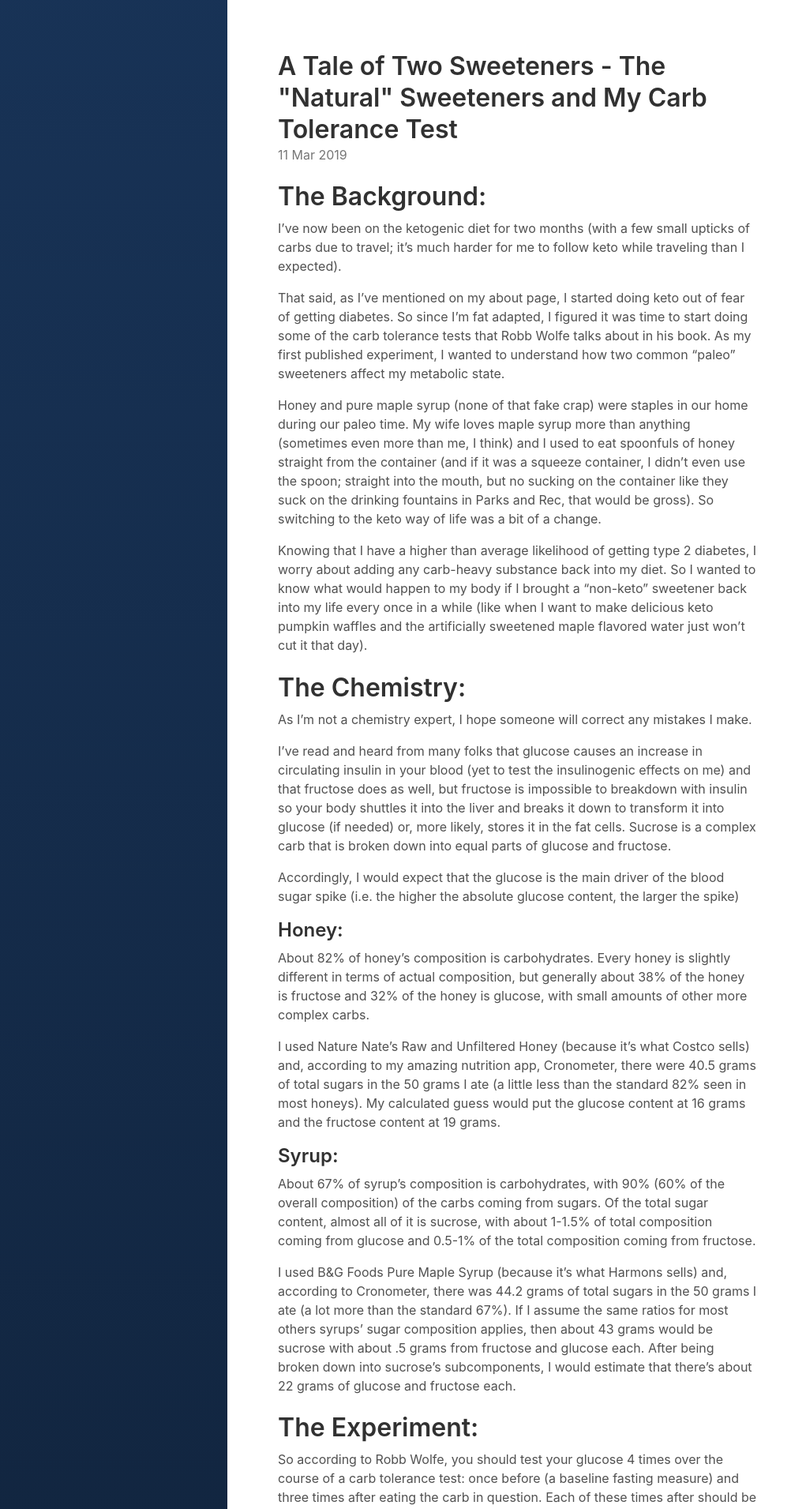
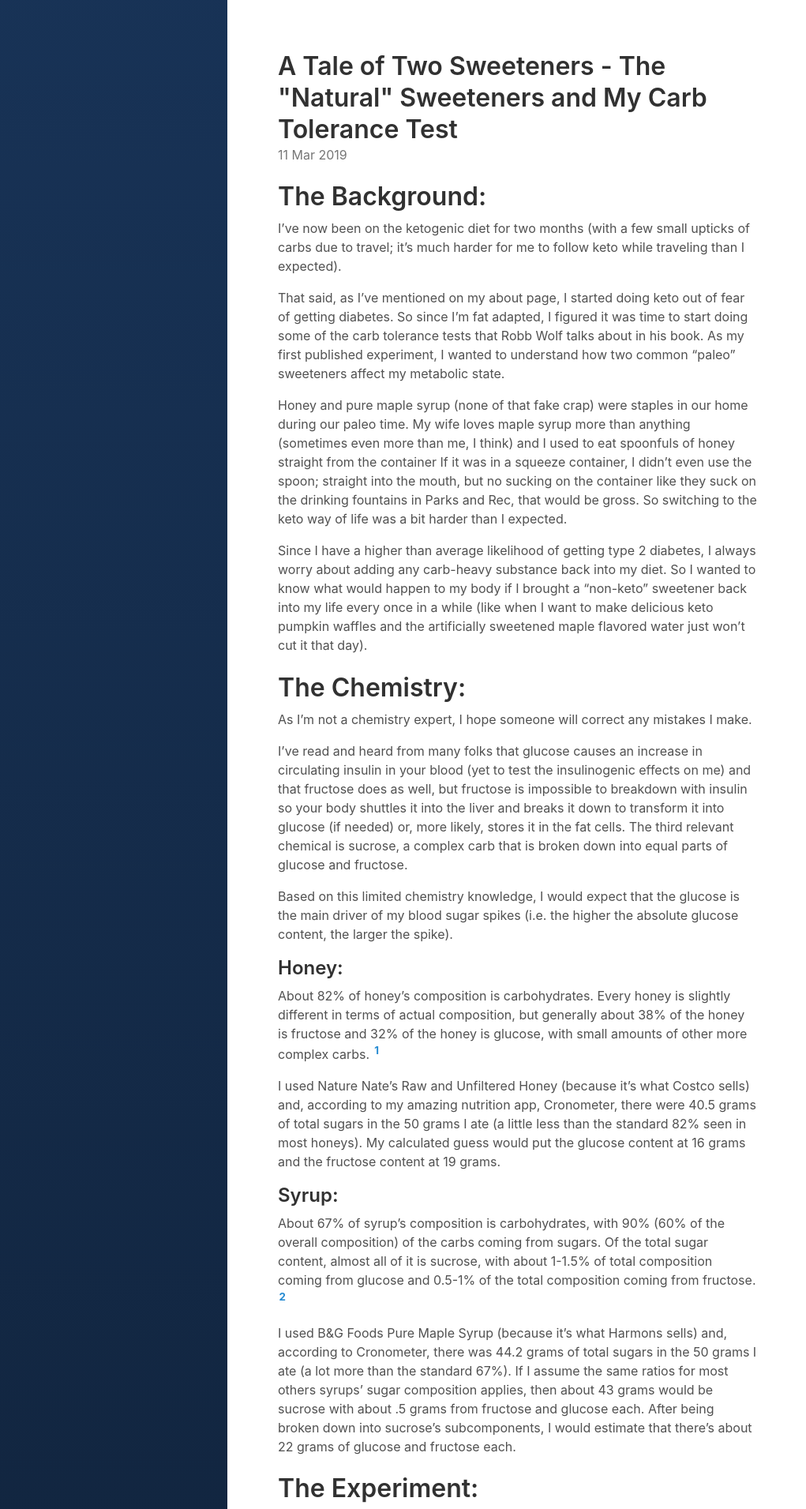
Before and after one commit to quantifiedketonian/quantifiedketonian.github.io, a Jekyll site: the page built from _posts/2019-03-11-a-tale-of-two-sweeteners.md, in a window 1280 px wide. Shown: the top 1911 px of the page at 79% size, without its empty margins (0-1021 px from the left). Built offline with Jekyll 4.4.1, drawn with Linux system fonts in a browser that asks for light colours; some of the changed text lies outside the part shown.

Commit message:
Some text edits and table edits + footnotes

```diff
--- a/_posts/2019-03-11-a-tale-of-two-sweeteners.md
+++ b/_posts/2019-03-11-a-tale-of-two-sweeteners.md
@@ -11,20 +11,20 @@ expected).
 
 That said, as I've mentioned on my about page, I started doing keto out of fear of
 getting diabetes. So since I'm fat adapted, I figured it was time to start doing
-some of the carb tolerance tests that Robb Wolfe talks about in his book. As my
+some of the carb tolerance tests that Robb Wolf talks about in his book. As my
 first published experiment, I wanted to understand how two common "paleo"
 sweeteners affect my metabolic state.
 
 Honey and pure maple syrup (none of that fake crap) were staples in our home during
 our paleo time. My wife loves maple syrup more than anything (sometimes even more
 than me, I think) and I used to eat spoonfuls of honey straight from the container
-(and if it was a squeeze container, I didn't even use the spoon; straight into the
+If it was in a squeeze container, I didn't even use the spoon; straight into the
 mouth, but no sucking on the container like they suck on the drinking fountains in
-Parks and Rec, that would be gross). So switching to the keto way of life was a bit
-of a change.
+Parks and Rec, that would be gross. So switching to the keto way of life was a bit
+harder than I expected.
 
-Knowing that I have a higher than average likelihood of getting type 2 diabetes,
-I worry about adding any carb-heavy substance back into my diet. So I wanted to
+Since I have a higher than average likelihood of getting type 2 diabetes, I always
+worry about adding any carb-heavy substance back into my diet. So I wanted to
 know what would happen to my body if I brought a "non-keto" sweetener back into
 my life every once in a while (like when I want to make delicious keto pumpkin
 waffles and the artificially sweetened maple flavored water just won't cut it that
@@ -38,16 +38,18 @@ I've read and heard from many folks that glucose causes an increase in circulati
 insulin in your blood (yet to test the insulinogenic effects on me) and that
 fructose does as well, but fructose is impossible to breakdown with insulin so your
 body shuttles it into the liver and breaks it down to transform it into glucose
-(if needed) or, more likely, stores it in the fat cells. Sucrose is a complex carb
-that is broken down into equal parts of glucose and fructose.
+(if needed) or, more likely, stores it in the fat cells. The third relevant chemical
+is sucrose, a complex carb that is broken down into equal parts of glucose and fructose.
 
-Accordingly, I would expect that the glucose is the main driver of the blood sugar
-spike (i.e. the higher the absolute glucose content, the larger the spike)
+Based on this limited chemistry knowledge, I would expect that the glucose is the
+main driver of my blood sugar spikes (i.e. the higher the absolute glucose content,
+the larger the spike).
 
 ## Honey:
+
 About 82% of honey's composition is carbohydrates. Every honey is slightly different
 in terms of actual composition, but generally about 38% of the honey is fructose and
-32% of the honey is glucose, with small amounts of other more complex carbs.
+32% of the honey is glucose, with small amounts of other more complex carbs. [^1]
 
 I used Nature Nate's Raw and Unfiltered Honey (because it's what Costco sells) and,
 according to my amazing nutrition app, Cronometer, there were 40.5 grams of total
@@ -56,10 +58,11 @@ honeys). My calculated guess would put the glucose content at 16 grams and the
 fructose content at 19 grams.
 
 ## Syrup:
+
 About 67% of syrup's composition is carbohydrates, with 90% (60% of the overall
 composition) of the carbs coming from sugars. Of the total sugar content, almost
 all of it is sucrose, with about 1-1.5% of total composition coming from glucose and
-0.5-1% of the total composition coming from fructose.
+0.5-1% of the total composition coming from fructose. [^2]
 
 I used B&G Foods Pure Maple Syrup (because it's what Harmons sells) and, according to
 Cronometer, there was 44.2 grams of total sugars in the 50 grams I ate (a lot more
@@ -70,13 +73,13 @@ I would estimate that there's about 22 grams of glucose and fructose each.
 
 # The Experiment:
 
-So according to Robb Wolfe, you should test your glucose 4 times over the course of
+So according to Robb Wolf, you should test your glucose 4 times over the course of
 a carb tolerance test: once before (a baseline fasting measure) and three times
 after eating the carb in question. Each of these times after should be based on
 when you start eating the carb, with a test at 1 hour, 2 hours, and 3 hours after
 eating. While researching for the article, I did come across some research that
 leads me to believe that a test at 30-minutes after may be beneficial as well (so
-I'll probably include that for future tests).
+I'll probably include that for future tests). [^3]
 
 Even though there can be three (or four) tests completed after eating, the most
 informative value is the 2-hour test. You should be shooting for a value below
@@ -119,7 +122,7 @@ fructose bomb affected me as much. The syrup was also really sweet for me.
 ## Honey:
 
 | Time (Relative to Food) | Glucose (mg/dL) | Glucose (mmol/L) | Ketones (mmol/L) | GKI |
-| :---: | --- | --- | --- | --- |
+| :---: | :---: | :---: | :---: | :---: |
 | 0 | 82 | 4.6 | 1.7 | 2.7 |
 | 60 | 160 | 8.9 | 1.2 | 7.4 |
 | 120 | 112 | 6.2 | 0.9 | 6.9 |
@@ -128,7 +131,7 @@ fructose bomb affected me as much. The syrup was also really sweet for me.
 ## Syrup:
 
 | Time (Relative to Food) | Glucose (mg/dL) | Glucose (mmol/L) | Ketones (mmol/L) | GKI |
-|:-----------------------:|-----------------|------------------|------------------|------|
+| :---: | :---: | :---: | :---: | :---: |
 | 0 | 86 | 4.8 | 1.2 | 4.0 |
 | 60 | 144 | 8.0 | 0.7 | 11.4 |
 | 120 | 104 | 5.8 | 0.7 | 8.3 |
@@ -136,17 +139,37 @@ fructose bomb affected me as much. The syrup was also really sweet for me.
 
 ![Comparative Chart of the Two Sweeteners Results]({{site.url}}/assets/images/ctt-hs-comparison.png)
 
-A quick review of these tables and charts originally lead me to the conclusion
+A quick review of these tables and charts originally led me to the conclusion
 that I could easily eat the maple syrup as a sweetener because of the "tighter"
 control of my sugar and ketone levels (there's much smaller variation between each
-result for syrup, than for the honey)
+result for syrup, than for the honey).
 
-However, after this next chart, I came to a different conclusion. I learned that I
-should not only not eat the syrup regularly, but that I should not eat either of
+These results are the exact opposite of what I was expecting based on the glucose
+content of each respective sweetener. Since honey has, on average, nearly 6 grams
+of glucose less than syrup, I was expecting it to have a reduced response relative
+to the syrup, but the opposite was the case.
+
+After I reviewed this next chart, I came to a different conclusion. I learned that I
+should not only NOT eat the syrup regularly, but that I should not eat either of
 these sweeteners because of how much variability they both cause in my GKI.
 
 ![Comparative Chart of the GKI Effects of the Two Sweeteners]({{site.url}}/assets/images/ctt-hs-gki.png)
 
-Based on these results (and there's not statistical basis to this yet), I have no
+Based on these results (and there's not a statistical basis to this yet), I have no
 intention of eating either of these regularly. They cause too much variation for
 me to feel comfortable with the effects that they have on me.
+
+[^1]: [Wikipedia](https://en.wikipedia.org/wiki/Honey#Nutrition) and [this other honey website](http://www.chm.bris.ac.uk/webprojects2001/loveridge/index-page3.html)
+both discuss the chemical breakdown of honey and have comparative numbers for the
+proportion of glucose and fructose in honey.
+
+[^2]: Both [Wikipedia](https://en.wikipedia.org/wiki/Maple_syrup#Nutrition_and_food_characteristics)
+and [this research article](http://www.uvm.edu/~pmrc/Chemical%20composition%20of%20pure%20maple%20syrup%20-%20van%20den%20Berg%20et%20al%202015.pdf)
+discuss the levels of each kind of sugar that would be expected in pure maple syrup.
+Unlike the honey sources, the study here shows that it is quite variable based on
+grade and manufacturer.
+
+[^3]: [This article](https://www.lchf-rd.com/2018/11/26/when-normal-fasting-blood-glucose-results-arent-necessarily-fine/)
+shows that the extra test at 30 minutes provides some better differentiation
+around between the normal (healthy) glucose response pattern and several abnormal
+patterns that may appear to be normal if you only use the standard four tests.
```
